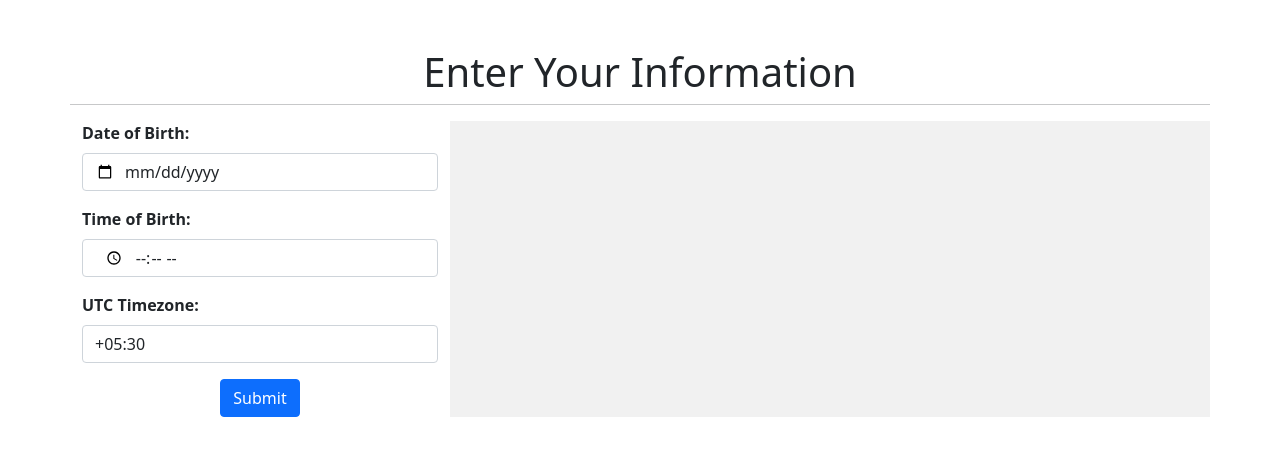
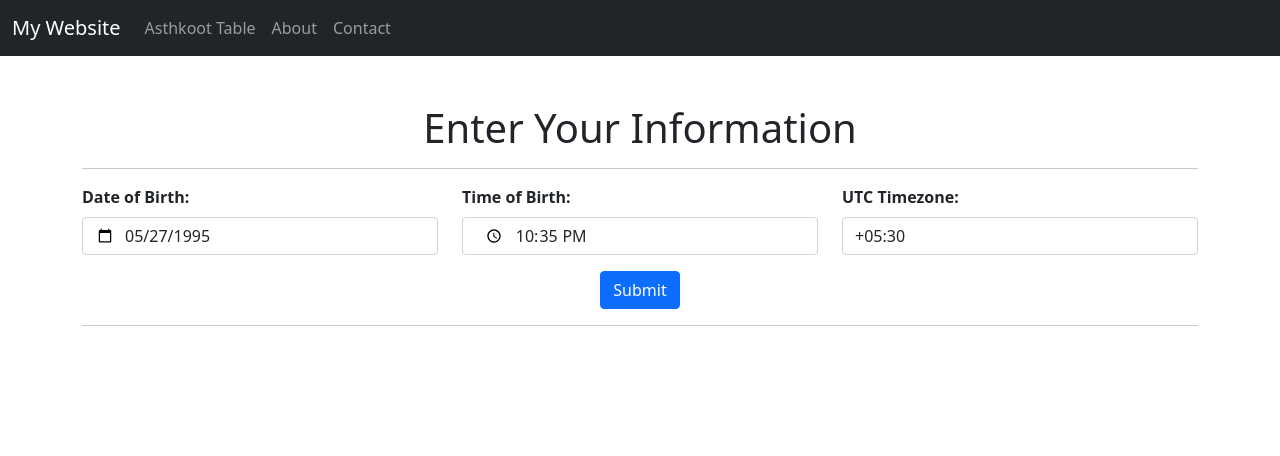
Before and after one commit to lakhpra9/ps_astro, a Django app: page / in a window 1280 px wide. Shown: the top 456 px of the page. Run offline with Django 4.2, Linux system fonts and the light colour scheme.

Commit message:
index page update with asthkoot table

```diff
--- a/astromatch/MyStatic/custom/myStyle.css
+++ b/astromatch/MyStatic/custom/myStyle.css
@@ -21,3 +21,7 @@ input[type="time"]::-webkit-calendar-picker-indicator {
 .form-label {
     font-weight: 700;
 }
+
+.mytable thead {
+    background-color: bisque;
+}
--- a/astromatch/MyStatic/custom/myjs.js
+++ b/astromatch/MyStatic/custom/myjs.js
@@ -1,21 +1,19 @@
-// Submit form data using AJAX
-$(document).ready(function () {
-    $("#myForm").submit(function (event) {
-        event.preventDefault();
-        $.ajax({
-            url: $(this).attr("action"),
-            type: "POST",
-            data: {
-                csrfmiddlewaretoken: $(this).data("csrf"),
-                action: "post",
-                dob: $("#dob").val(),
-                tob: $("#tob").val(),
-                timezone: $("#timezone").val(),
-            },
-            success: function (response) {
-                console.log(response);
-                $("#output").html(JSON.stringify(response["moondf"]));
-            },
-        });
-    });
-});
+// get the first table element on the page
+const table = document.querySelector("table");
+
+// get all the rows of the table
+// const rows = table.getElementsByTagName("tbody tr");
+const rows = table.getElementsByTagName("tbody")[0].getElementsByTagName("tr");
+
+for (let i = 0; i < rows.length; i++) {
+    if ((i + 1) % 4 === 0) {
+        rows[i].style.borderBottom = "1px solid grey";
+    }
+}
+
+// loop through the rows and add a bottom border to every 9th row
+for (let i = 0; i < rows.length; i++) {
+    if ((i + 1) % 9 === 0) {
+        rows[i].style.borderBottom = "4px solid black";
+    }
+}
--- a/code/astroMatch.py
+++ b/code/astroMatch.py
@@ -37,7 +37,7 @@ def getVashyaDataFrame():
     dfVashya.sort_values(by='Max Degrees', inplace=True, ignore_index=True)
     return dfVashya
 
-def get_asthakoot_base_df(filePath=None):
+def get_asthakoot_base_df(filePath=None, changeColName=False):
     dfYonis = pd.read_excel('Nakshatras.xlsx') if filePath is None else pd.read_excel(filePath)
     dfVashya = getVashyaDataFrame()
 
@@ -68,7 +68,28 @@ def get_asthakoot_base_df(filePath=None):
     df['gana'] = df.apply(lambda x: dfYonis[dfYonis['index'] == x['nakshatra']]['Gana'].tolist()[0], axis=1)
     df['naadi'] = df.apply(lambda x: dfYonis[dfYonis['index'] == x['nakshatra']]['Naadi'].tolist()[0], axis=1)
 
+    print(df.columns)
+
+    if changeColName:
+        df.columns = ['डिग्री', 'राशि', 'नक्षत्र', 'राशी नाम', 'नक्षत्र नाम', 'पाद', 'ग्रह मैत्री', 'वर्ण', 'वस्य', 'योनी', 'गण', 'नाडी']
+
     return df
+
+def get_moon_info_with_asthkoot(df, moon, changeColName=False):
+    moonPosition = moon.position
+
+    moonPosition = moonPosition % 360
+    idx = df[df['degrees'] >= moonPosition].index[0]
+    dfFin = df.loc[[idx]]
+    dfFin.reset_index(drop=True, inplace=True)
+
+    if changeColName:
+        dfFin.columns = ['डिग्री', 'राशि', 'नक्षत्र', 'राशी नाम', 'नक्षत्र नाम', 'पाद', 'ग्रह मैत्री', 'वर्ण', 'वस्य', 'योनी', 'गण', 'नाडी']
+        joinList = [str(round(moonPosition,4)), str(dfFin.loc[0, 'डिग्री'])]
+        dfFin.loc[0, 'डिग्री'] = ' > '.join(joinList)
+        dfFin.insert(1, 'अंशः कलाः विकला', moon.AKV)
+
+    return dfFin
 
 def get_person_asthkoot_df(df, moonPosition, detailed=False):
     # df :  this is the base df desrived in the function get_asthakoot_base_df
@@ -186,6 +207,7 @@ class MatchMaking():
         self.padaName = padasList[nakshatra_pada]
 
         self.overview = f'{self.rashi} [{self.rashiName}] {self.ansh}:{self.kala}:{self.vikala} | {self.nakshatraName} & {self.padaName}'
+        self.AKV = f'{self.ansh}:{self.kala}:{self.vikala}'
 
         return self
 
--- a/home/urls.py
+++ b/home/urls.py
@@ -6,4 +6,5 @@ app_name = 'home'
 urlpatterns = [
     path('', views.index, name='index'),
     path('get_astrology', views.get_astrology, name='get_astrology'),
+    path('asthkoot_table', views.asthkoot_table, name='asthkoot_table'),
 ]
--- a/home/views.py
+++ b/home/views.py
@@ -1,9 +1,15 @@
 from django.shortcuts import render, redirect
 from django.http import JsonResponse
 
-from code.astroMatch import MatchMaking, get_person_asthkoot_df, get_asthakoot_base_df
+from code.astroMatch import MatchMaking, get_person_asthkoot_df, get_asthakoot_base_df, get_moon_info_with_asthkoot
 
 from astromatch.settings import BASE_DIR
+
+def export_to_html(df, addClass:list=[]):
+    base_classes = ['mytable', 'table', 'table-sm']
+    allClasses = base_classes + addClass
+    df = df.to_html(index=False, justify='center', classes=tuple(allClasses)) #, 'table-bordered', 'table-hover'
+    return df
 
 # Create your views here.
 
@@ -11,25 +17,52 @@ def index(request):
     context = {}
     return render(request, 'index.html', context=context)
 
+def asthkoot_table(request):
+    context = {}
+    df = get_asthakoot_base_df(filePath=BASE_DIR / 'code/Nakshatras.xlsx', changeColName=True)
+    context['asthkootdf'] = export_to_html(df=df, addClass=['table-hover'])
+    return render(request, 'asthakoot.html', context=context)
+
 def get_astrology(request):
-    response = {}
-    if request.POST.get('action') == 'post':
-        dob, tob, tz = request.POST.get('dob'), request.POST.get('tob'), request.POST.get('timezone')
-        year, month, day = [int(i) for i in dob.split('-')]
-        hour, minute = [int(i) for i in tob.split(':')]
+    context = {}
 
-        dt_utc = MatchMaking().convert_standard_to_utc_time(year, month, day, hour, minute, second=0, timeZone=tz)
-        moon = MatchMaking().moon(dt_utc)
-        df = get_asthakoot_base_df(filePath=BASE_DIR / 'code/Nakshatras.xlsx')
-        moondf = get_person_asthkoot_df(df, moon.position, detailed=True)
-        moondf = moondf.to_dict(orient='records')
+    dob, tob, tz = request.POST.get('dob'), request.POST.get('tob'), request.POST.get('timezone')
+    year, month, day = [int(i) for i in dob.split('-')]
+    hour, minute = [int(i) for i in tob.split(':')]
 
-        response ={
-            'status' : 200,
-            'dtUTC' : dt_utc,
-            'overview' : moon.overview,
-            'degrees': moon.position,
-            'moondf' : moondf[0]
-        }
+    dt_utc = MatchMaking().convert_standard_to_utc_time(year, month, day, hour, minute, second=0, timeZone=tz)
+    moon = MatchMaking().moon(dt_utc)
+    df = get_asthakoot_base_df(filePath=BASE_DIR / 'code/Nakshatras.xlsx')
+    moondf = get_moon_info_with_asthkoot(df, moon, changeColName=True)
+    context['moondf'] = export_to_html(df=moondf)
 
-    return JsonResponse(response)
+    return render(request, 'index.html', context=context)
+
+
+
+
+
+
+
+# def get_astrology(request):
+#     response = {}
+#     if request.POST.get('action') == 'post':
+#         dob, tob, tz = request.POST.get('dob'), request.POST.get('tob'), request.POST.get('timezone')
+#         year, month, day = [int(i) for i in dob.split('-')]
+#         hour, minute = [int(i) for i in tob.split(':')]
+
+#         dt_utc = MatchMaking().convert_standard_to_utc_time(year, month, day, hour, minute, second=0, timeZone=tz)
+#         moon = MatchMaking().moon(dt_utc)
+#         df = get_asthakoot_base_df(filePath=BASE_DIR / 'code/Nakshatras.xlsx')
+#         moondf = get_person_asthkoot_df(df, moon.position, detailed=True)
+#         moondf = moondf.to_dict(orient='records')
+
+#         response ={
+#             'status' : 200,
+#             'dtUTC' : dt_utc,
+#             'overview' : moon.overview,
+#             'degrees': moon.position,
+#             'moondf' : moondf[0]
+#         }
+
+#     return JsonResponse(response)
--- /dev/null
+++ b/templates/_navbar.html
@@ -0,0 +1,21 @@
+<nav class="navbar navbar-expand-lg navbar-dark bg-dark">
+    <div class="container-fluid">
+      <a class="navbar-brand" href=" {% url 'home:index' %} ">My Website</a>
+      <button class="navbar-toggler" type="button" data-bs-toggle="collapse" data-bs-target="#navbarNav" aria-controls="navbarNav" aria-expanded="false" aria-label="Toggle navigation">
+        <span class="navbar-toggler-icon"></span>
+      </button>
+      <div class="collapse navbar-collapse" id="navbarNav">
+        <ul class="navbar-nav">
+          <li class="nav-item">
+            <a class="nav-link {% if 'asthkoot_table' in request.resolver_match.route %} active {% endif %}" aria-current="page" href="{% url 'home:asthkoot_table' %}">Asthkoot Table</a>
+          </li>
+          <li class="nav-item">
+            <a class="nav-link" href="#">About</a>
+          </li>
+          <li class="nav-item">
+            <a class="nav-link" href="#">Contact</a>
+          </li>
+        </ul>
+      </div>
+    </div>
+  </nav>
--- a/templates/base.html
+++ b/templates/base.html
@@ -9,6 +9,8 @@
         <link rel="stylesheet" type="text/css" href="{% static 'custom/myStyle.css' %}" />
     </head>
     <body>
+        {% include '_navbar.html' %}
+
         {% block content %}{% endblock %}
 
         <!-- Link to jQuery -->
--- /dev/null
+++ b/templates/components/form.html
@@ -0,0 +1,20 @@
+<form method="post" action="{% url 'home:get_astrology' %}"">
+    {% csrf_token %}
+    <div class="row">
+        <div class="col-md-4 mb-3">
+            <label for="dob" class="form-label">Date of Birth:</label>
+            <input type="date" class="form-control" id="dob" name="dob" value="1995-05-27" required />
+        </div>
+        <div class="col-md-4 mb-3">
+            <label for="tob" class="form-label">Time of Birth:</label>
+            <input type="time" class="form-control" id="tob" name="tob" value="22:35" required />
+        </div>
+        <div class="col-md-4 mb-3">
+            <label for="timezone" class="form-label">UTC Timezone:</label>
+            <input type="text" class="form-control" id="timezone" name="timezone" value="+05:30" required />
+        </div>
+    </div>
+    <div class="text-center">
+        <button type="submit" class="btn btn-primary">Submit</button>
+    </div>
+</form>
--- a/templates/index.html
+++ b/templates/index.html
@@ -1,29 +1,14 @@
 {% extends 'base.html' %} {% block content %}
 
 <div class="container">
-    <div class="row">
-        <h1 class="text-center mt-5">Enter Your Information</h1>
-        <hr />
-        <div class="col-4">
-            <form id="myForm" action="{% url 'home:get_astrology' %}" data-csrf="{{ csrf_token }}">
-                <div class="mb-3">
-                    <label for="dob" class="form-label">Date of Birth:</label>
-                    <input type="date" class="form-control" id="dob" name="dob" required />
-                </div>
-                <div class="mb-3">
-                    <label for="tob" class="form-label">Time of Birth:</label>
-                    <input type="time" class="form-control" id="tob" name="tob" required />
-                </div>
-                <div class="mb-3">
-                    <label for="timezone" class="form-label">UTC Timezone:</label>
-                    <input type="text" class="form-control" id="timezone" name="timezone" value="+05:30" required />
-                </div>
-                <div class="text-center">
-                    <button type="submit" class="btn btn-primary">Submit</button>
-                </div>
-            </form>
-        </div>
-        <div class="col-8" id="output" style="background-color: #f1f1f1"></div>
-    </div>
+    <h1 class="text-center mt-5">Enter Your Information</h1>
+    <hr />
+    {% include 'components/form.html' %}
+    <hr />
 </div>
+
+<div class="container text-center">
+    {{moondf|safe}}
+</div>
+
 {% endblock %}
```
Also changed, not shown: astromatch/MyStatic/custom/extras.js (added, +63 -0 lines), templates/asthakoot.html (added, +9 -0 lines).
